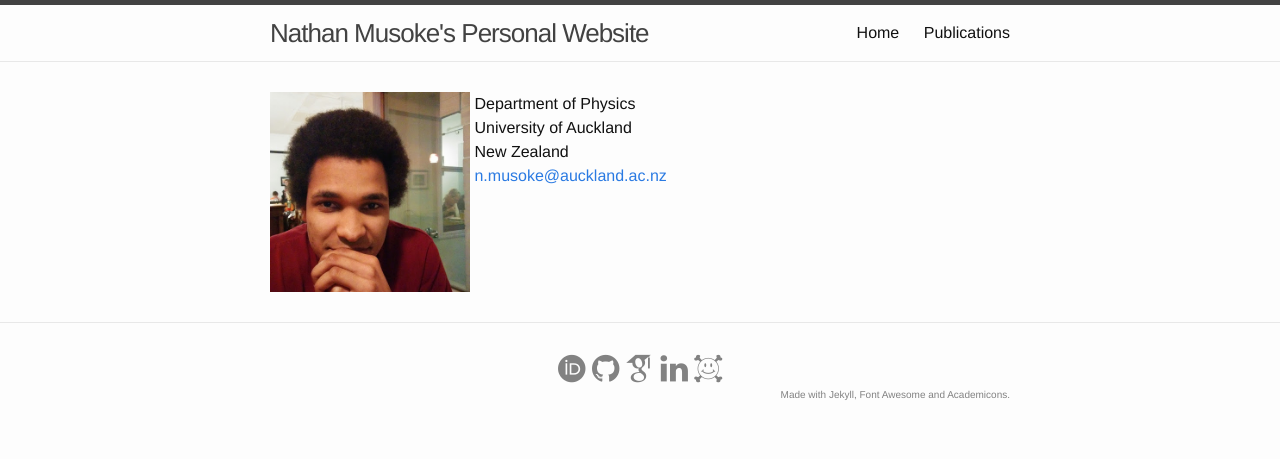
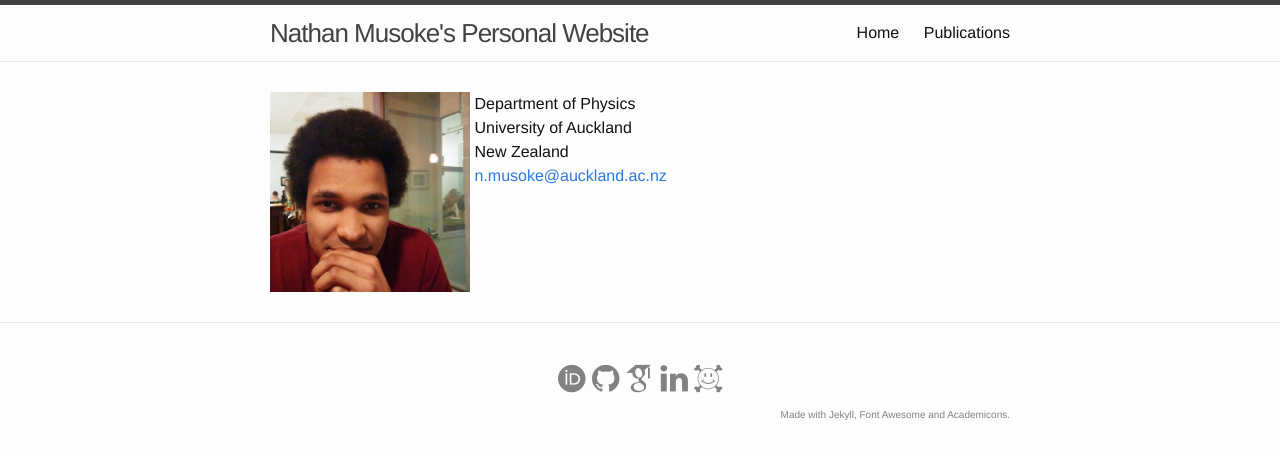
Before and after one commit to musoke/nathan.musoke.ca, a Jekyll site: the page built from _pages/01_index.md, in a window 1280 px wide. Shown: the top 459 px of the page. Built offline with Jekyll 4.4.1, drawn with Linux system fonts in a browser that asks for light colours; nearby versions of some CDN libraries; some web fonts are replaced.

Commit message:
Change CSS to center and enlarge acknowledgements on mobile. Add padding to the social media list.

```diff
--- a/_sass/_layout.scss
+++ b/_sass/_layout.scss
@@ -109,8 +109,7 @@
 
 .contact-list,
 .social-media-list {
-    list-style: none;
-    margin-left: 0;
+    padding: 10px;
 
     i {
         font-size: 2em
@@ -137,6 +136,11 @@
     color: $grey-color;
     text-align: right;
     font-size: x-small;
+
+    @include media-query($on-palm) {
+      text-align: center;
+      font-size: small;
+    }
 
     a:link {
         color: $grey-color
```
